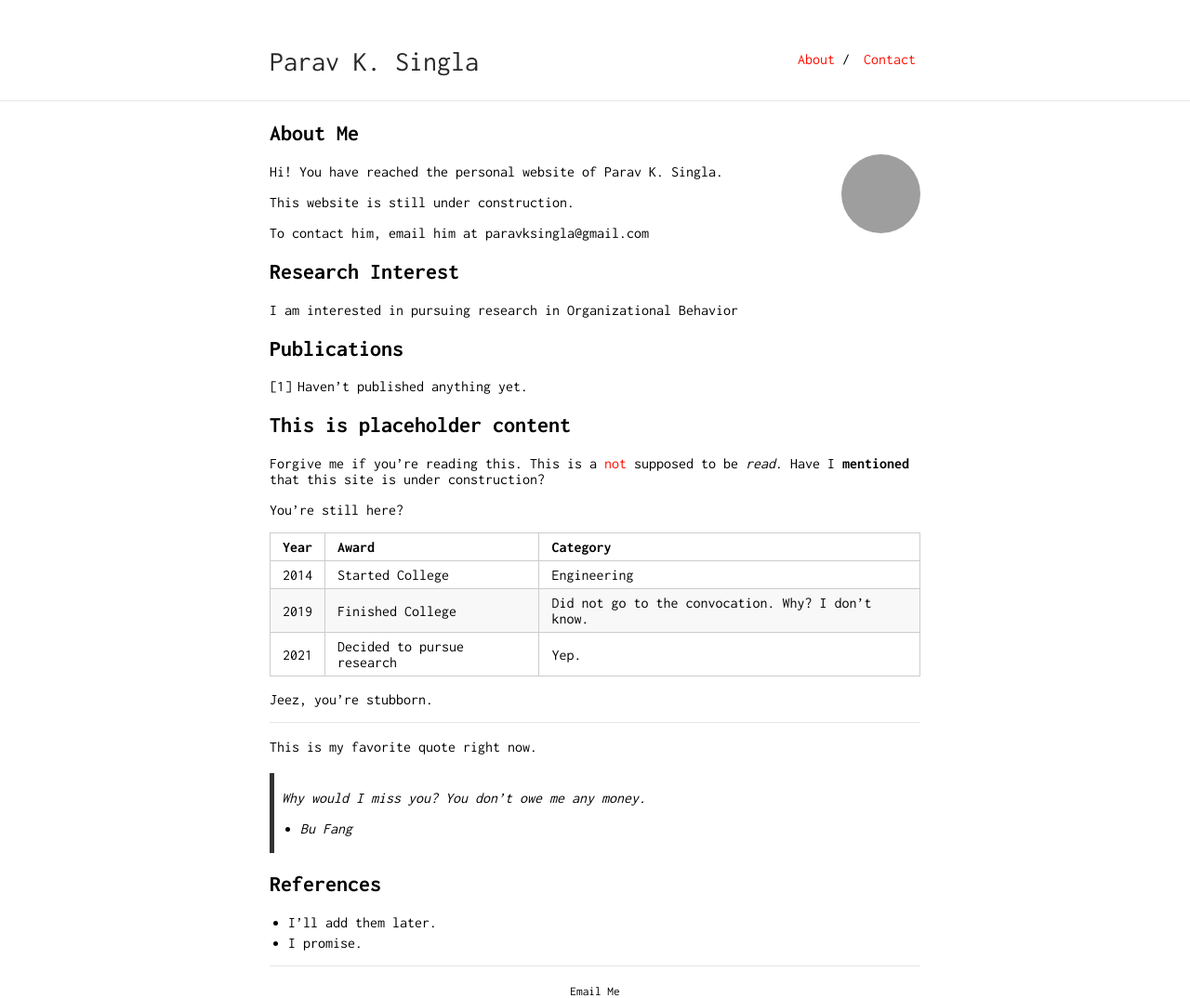
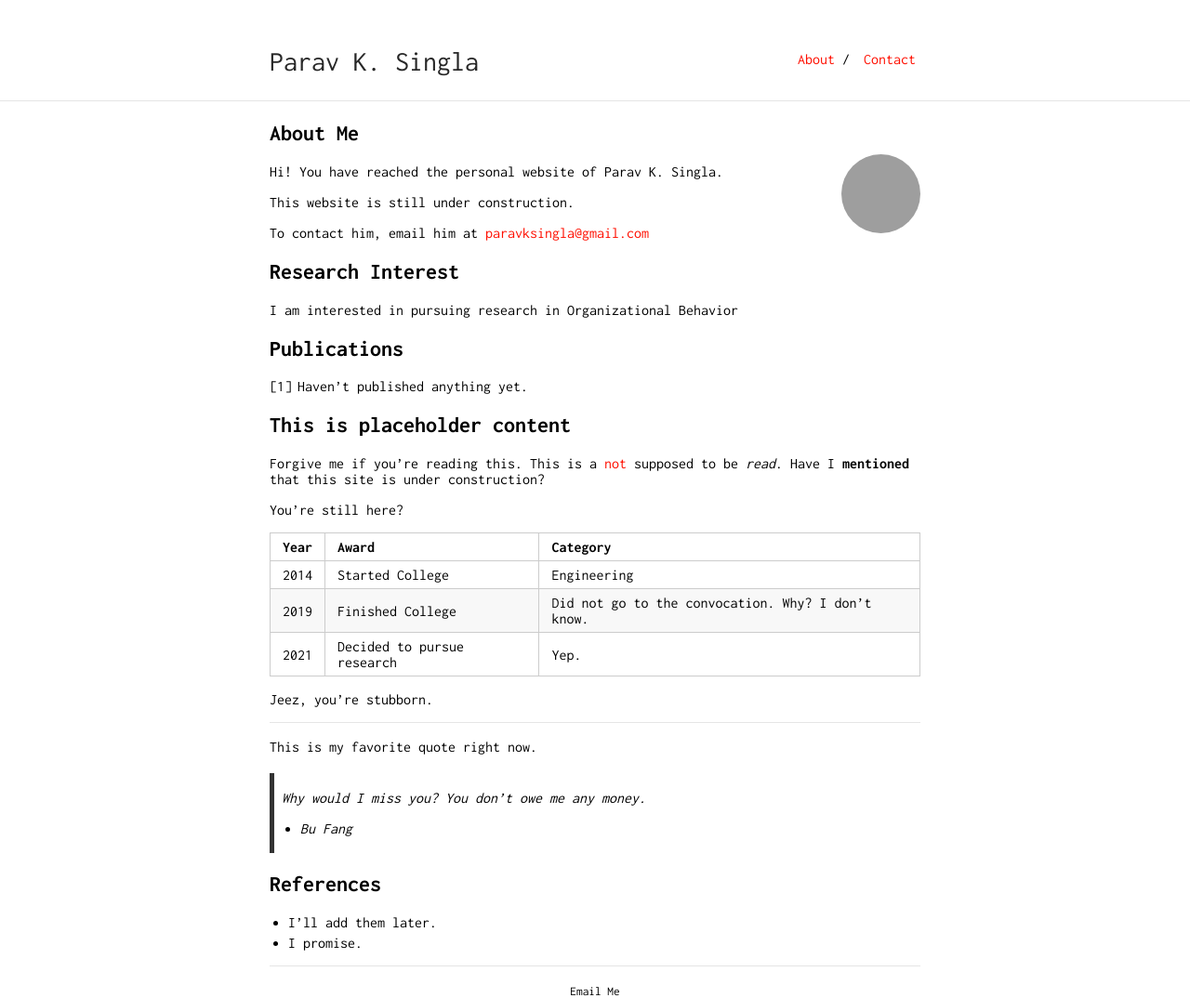
Before and after one commit to paravksingla/paravksingla.github.io, a Jekyll site: the page built from index.md, in a window 1280 px wide. Shown: the whole page at 93% size. Built offline with Jekyll 4.4.1, drawn with Linux system fonts in a browser that asks for light colours; our own code applies the rules of GitHub Pages for plain Markdown files; part of the change alters nothing that is shown; grey boxes are pictures that could not be loaded.

```diff
--- a/index.md
+++ b/index.md
@@ -10,7 +10,7 @@ Hi! You have reached the personal website of Parav K. Singla.
 
 This website is still under construction.
 
-To contact him, email him at paravksingla@gmail.com
+To contact him, email him at [paravksingla@gmail.com](mailto:paravksingla@gmail.com)
 
 ## Research Interest
 
```
